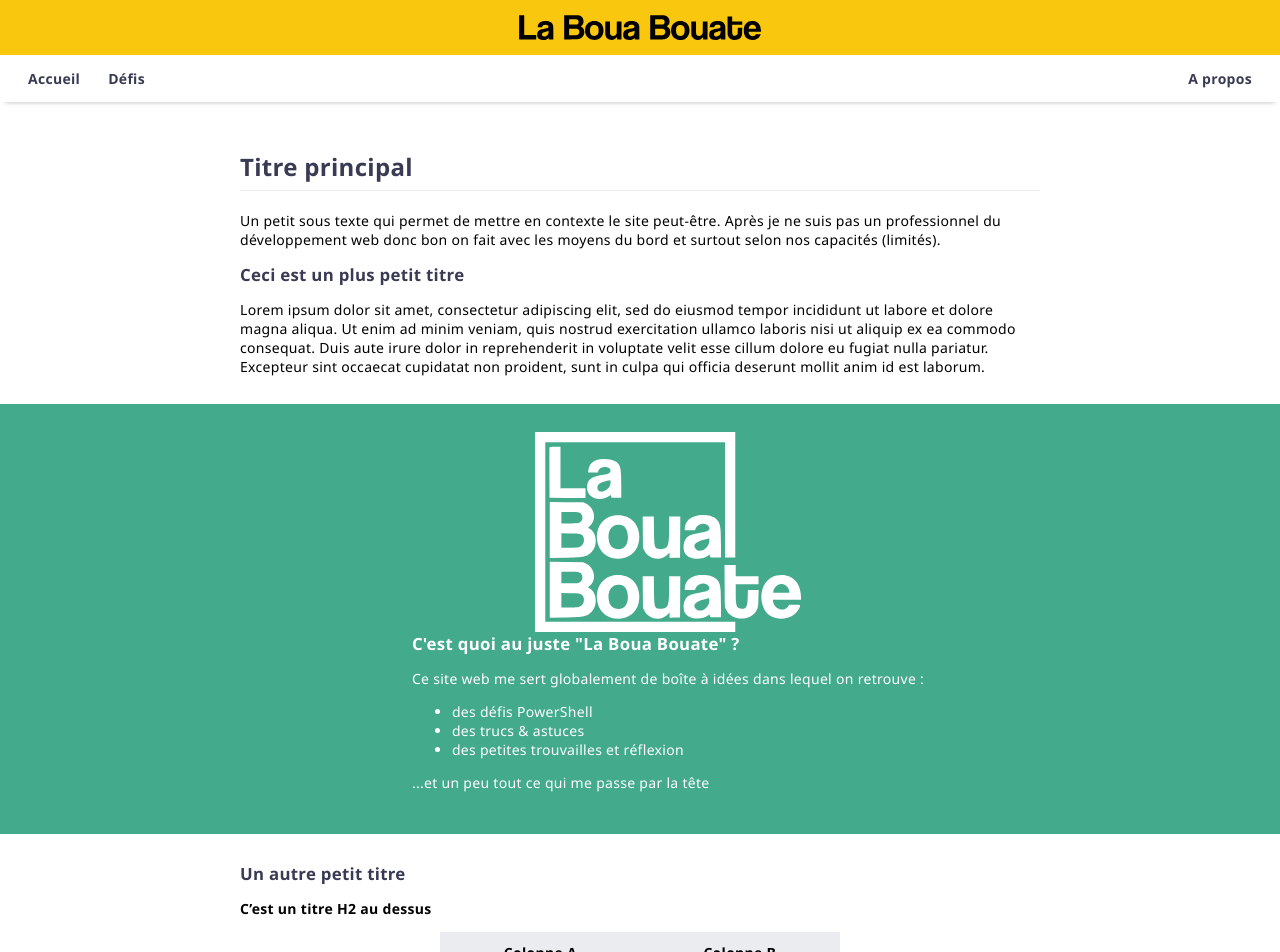
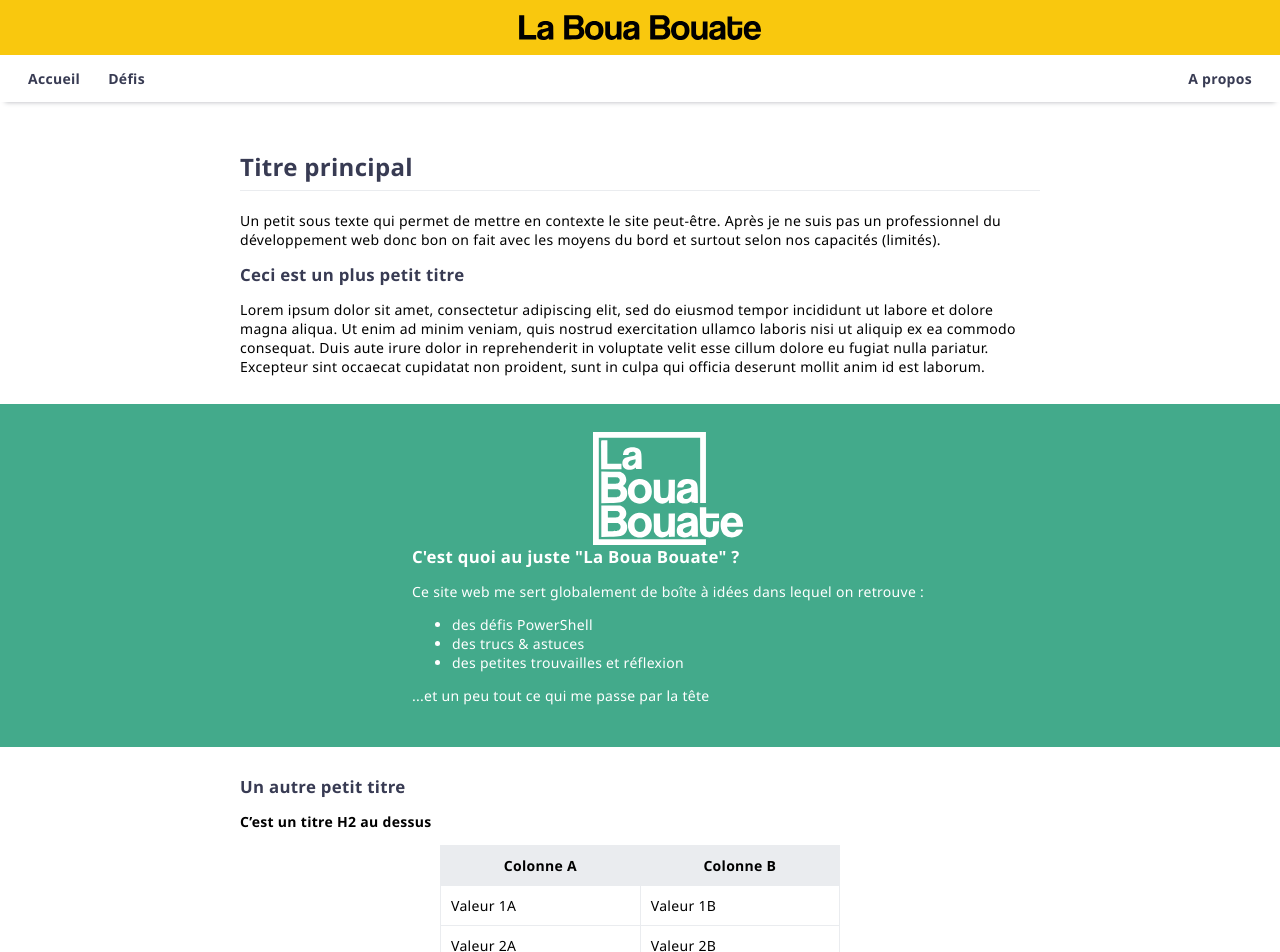
Before and after one commit to leobouard/leobouard.github.io, a Jekyll site: the page built from index.md, in a window 1280 px wide. Shown: the top 952 px of the page. Built offline with Jekyll 4.4.1, drawn with Linux system fonts in a browser that asks for light colours; our own code applies the rules of GitHub Pages for plain Markdown files.

Commit message:
Update style.scss

```diff
--- a/assets/css/style.scss
+++ b/assets/css/style.scss
@@ -113,9 +113,10 @@ section {
         .heroContent {
             color: #fff;
             font-weight: 500;
+            max-width: 800px;
 
             .heroImage {
-                height: 200px;
+                width: 150px;
                 display: flex;
             }
 
```
